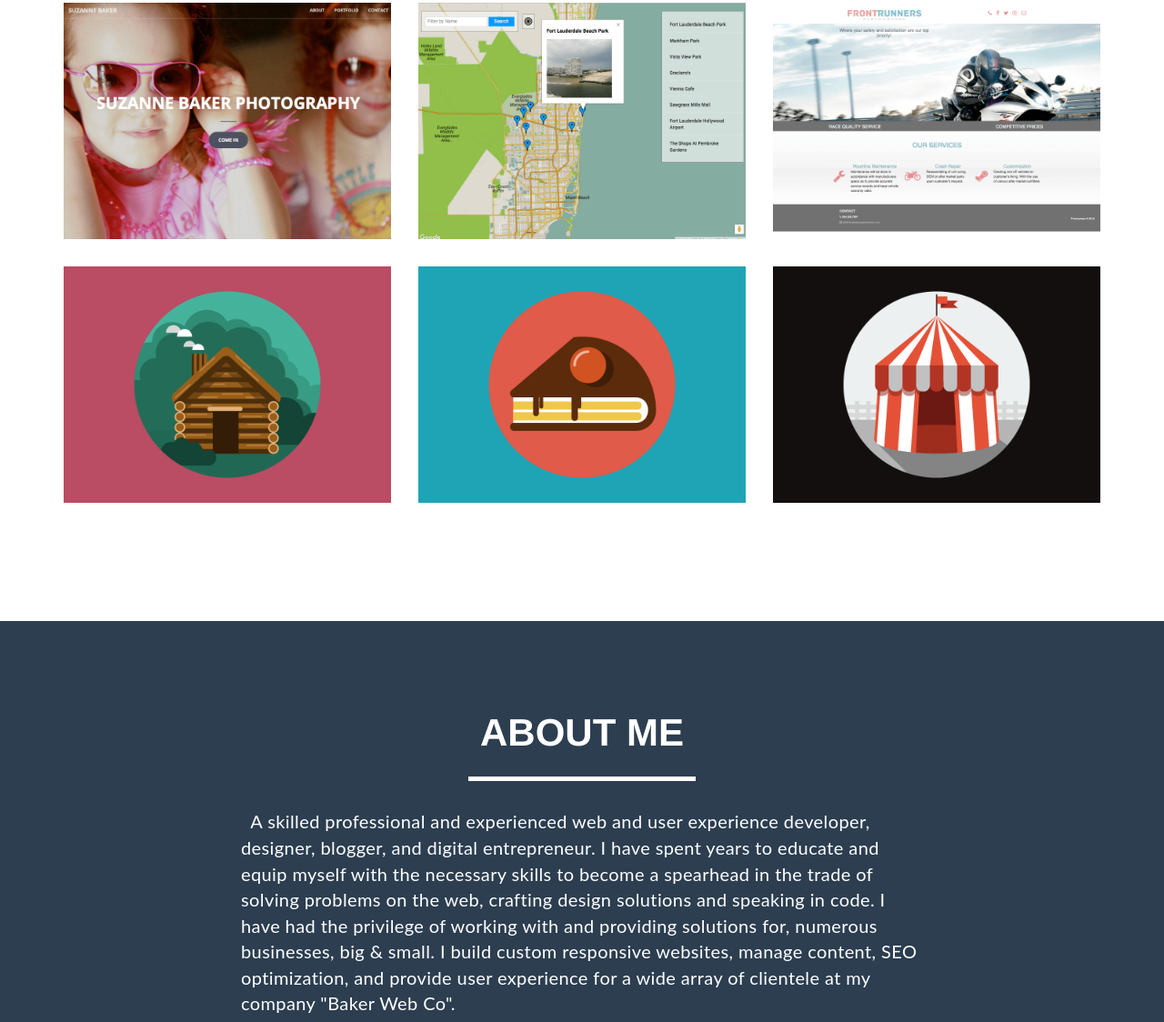
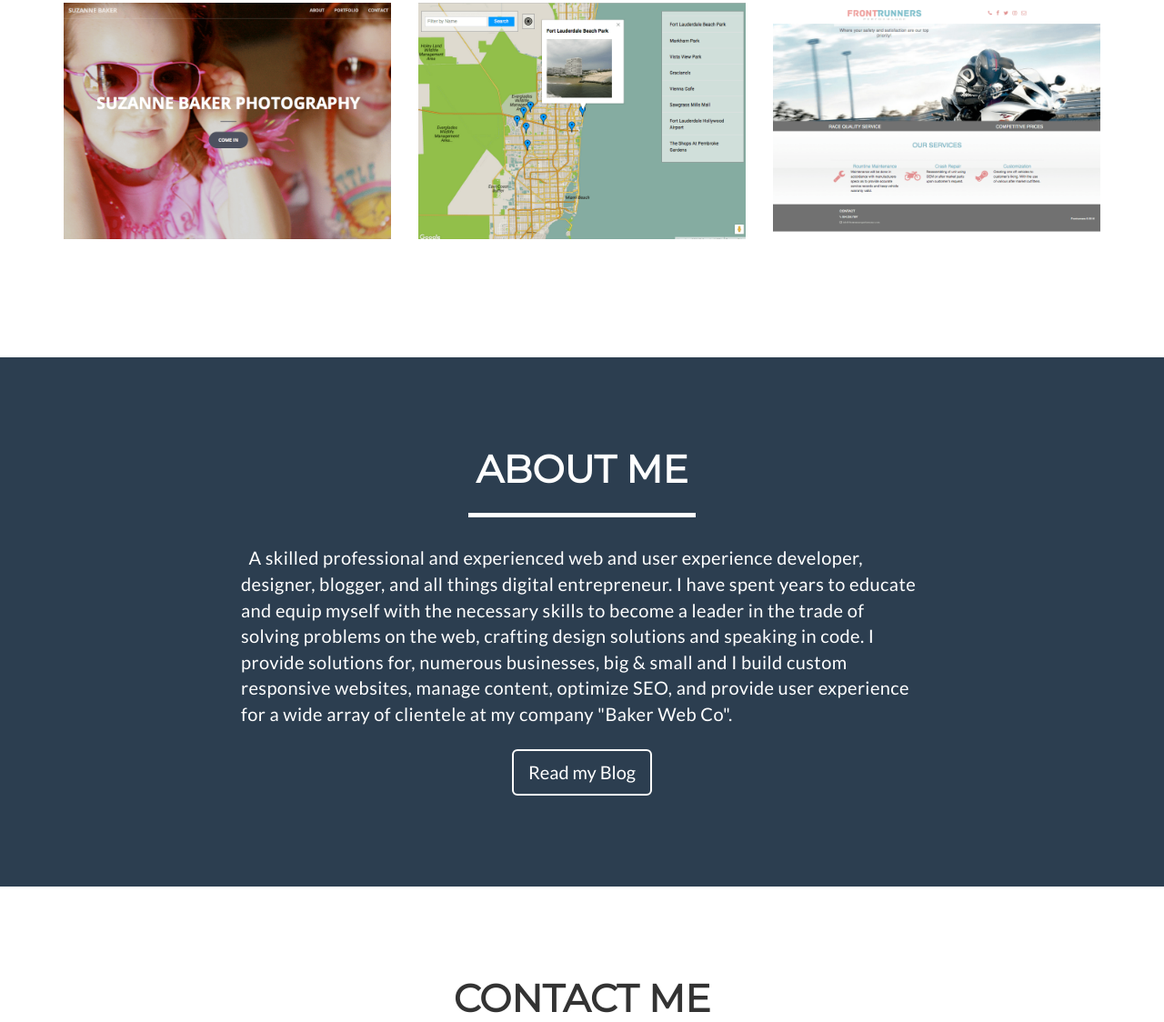
Before and after one commit to Bakermg/profile-freelance, a website: page index.html in a window 1280 px wide. Shown: the part 967-2091 px from the top of the page at 91% size. Drawn offline with nearby package versions, Linux system fonts and the light colour scheme.

Commit message:
fixed some font issues and modified the about content

```diff
--- a/index.html
+++ b/index.html
@@ -9,6 +9,7 @@
     <meta name="author" content="Mike Baker">
     <meta name ="keywords" content="Web and Mobile Development, Web Design, UX/UI Development, Marketing Consultant, SEO Optimization">
     <link rel="icon" type="image/png" href="img/square-head.png">
+    <link href="https://fonts.googleapis.com/css?family=Lato|Montserrat" rel="stylesheet">
     <title>Mike Baker, Atlanta GA, Web and UX/UI Development, Web Design, Marketing Consultant, SEO optimization</title>
     <!-- Bootstrap Core CSS -->
     <link href="vendor/bootstrap/css/bootstrap.min.css" rel="stylesheet">
@@ -113,7 +114,7 @@
                         <img src="img/portfolio/frontrunners.png" class="img-responsive" alt="">
                     </a>
                 </div>
-                <div class="col-sm-4 portfolio-item">
+                <!-- <div class="col-sm-4 portfolio-item">
                     <a href="#portfolioModal1" class="portfolio-link" data-toggle="modal">
                         <div class="caption">
                             <div class="caption-content">
@@ -122,8 +123,8 @@
                         </div>
                         <img src="img/portfolio/cabin.png" class="img-responsive" alt="">
                     </a>
-                </div>
-                <div class="col-sm-4 portfolio-item">
+                </div> -->
+                <!-- <div class="col-sm-4 portfolio-item">
                     <a href="#portfolioModal2" class="portfolio-link" data-toggle="modal">
                         <div class="caption">
                             <div class="caption-content">
@@ -132,8 +133,8 @@
                         </div>
                         <img src="img/portfolio/cake.png" class="img-responsive" alt="">
                     </a>
-                </div>
-                <div class="col-sm-4 portfolio-item">
+                </div> -->
+                <!-- <div class="col-sm-4 portfolio-item">
                     <a href="#portfolioModal3" class="portfolio-link" data-toggle="modal">
                         <div class="caption">
                             <div class="caption-content">
@@ -142,7 +143,7 @@
                         </div>
                         <img src="img/portfolio/circus.png" class="img-responsive" alt="">
                     </a>
-                </div>
+                </div> -->
             </div>
         </div>
     </section>
@@ -157,8 +158,8 @@
             </div>
             <div class="row">
                 <div class="col-lg-8 col-lg-offset-2">
-                    <p>&nbsp&nbspA skilled professional and experienced web and user experience developer, designer, blogger, and digital entrepreneur.
-                    I have spent years to educate and equip myself with the necessary skills to become a spearhead in the trade of solving problems on the web, crafting design solutions and speaking in code. I have had the privilege of working with and providing solutions for, numerous businesses, big &amp small. I build custom responsive websites, manage content, SEO optimization, and provide user experience for a wide array of clientele at my company "Baker Web Co".</p>
+                    <p>&nbsp&nbspA skilled professional and experienced web and user experience developer, designer, blogger, and all things digital entrepreneur.
+                    I have spent years to educate and equip myself with the necessary skills to become a leader in the trade of solving problems on the web, crafting design solutions and speaking in code. I provide solutions for, numerous businesses, big   &amp small and I build custom responsive websites, manage content, optimize SEO, and provide user experience for a wide array of clientele at my company "Baker Web Co".</p>
                 </div>
                 <div class="col-lg-8 col-lg-offset-2 text-center">
                     <a href="http://www.blogbybaker.com" class="btn btn-lg btn-outline">
@@ -469,7 +470,7 @@
                             <h2>Front Runners Performance</h2>
                             <hr class="star-primary">
                             <img src="img/portfolio/frontrunners.png" class="img-responsive img-centered" alt="">
-                            <p>This is a static web page built as a landing page for Front Runners Motorcycle shop. Responsive and Mobile freindly site with social media links and email contact</p>
+                            <p>This is a static web page built as a landing page for Front Runners Motorcycle shop. Responsive and Mobile freindly site with social media links and email contact, click on client name for live view</p>
                             <ul class="list-inline item-details">
                                 <li>Client:
                                     <strong><a href="http://frontrunnersperformance.com">Front Runners Performance</a>
```
